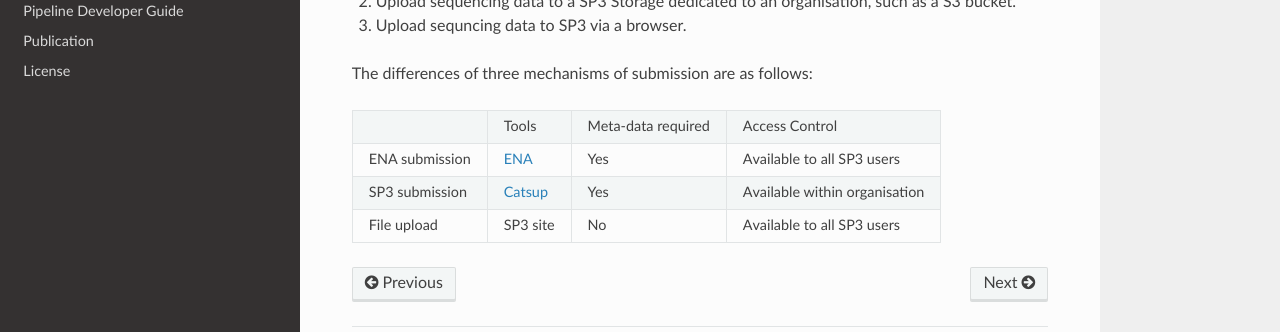
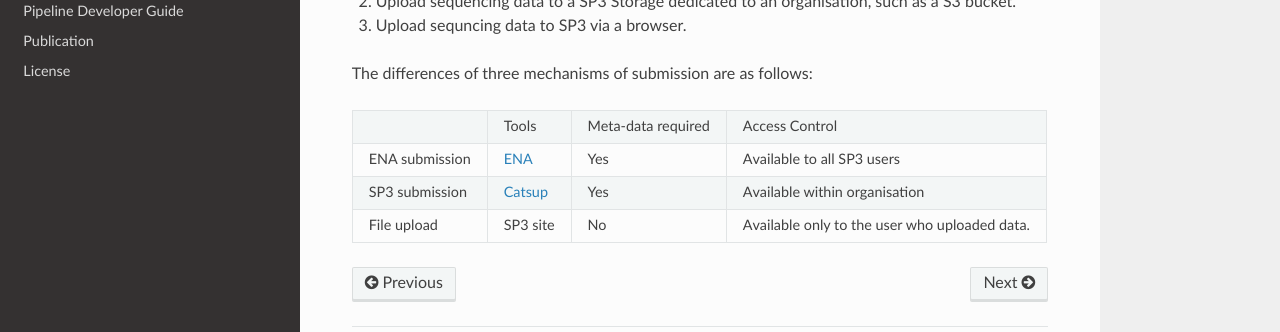
Before and after one commit to oxfordmmm/catdocs, a Sphinx documentation site: the page built from docs/source/user.rst, in a window 1280 px wide and 900 px high, scrolled down 710 px. Shown: the part 468-800 px from the top of the window. Built offline with Sphinx 7.4.7 and the Read the Docs theme 2.0.0, drawn with Linux system fonts in a browser that asks for light colours.

Commit message:
Update user.rst

```diff
--- a/docs/source/user.rst
+++ b/docs/source/user.rst
@@ -41,12 +41,12 @@ There are three ways to upload sequencing data to SP3.
 
 The differences of three mechanisms of submission are as follows:
 
-+----------------+---------------------------------------------------+-------------------------+---------------------------------+
-|                |            Tools                                  |    Meta-data required   |       Access Control            |
-+----------------+---------------------------------------------------+-------------------------+---------------------------------+
-| ENA submission | `ENA <https://www.ebi.ac.uk/ena/submit>`_         |           Yes           |  Available to all SP3 users     |
-+----------------+---------------------------------------------------+-------------------------+---------------------------------+
-| SP3 submission | `Catsup <https://github.com/oxfordmmm/catsup>`_   |           Yes           | Available within organisation   |
-+----------------+---------------------------------------------------+-------------------------+---------------------------------+
-| File upload    | SP3 site                                          |           No            |  Available to all SP3 users     |
-+----------------+---------------------------------------------------+-------------------------+---------------------------------+
++----------------+---------------------------------------------------+-------------------------+-------------------------------------------------+
+|                |            Tools                                  |    Meta-data required   |       Access Control                            |
++----------------+---------------------------------------------------+-------------------------+-------------------------------------------------+
+| ENA submission | `ENA <https://www.ebi.ac.uk/ena/submit>`_         |           Yes           |  Available to all SP3 users                     |
++----------------+---------------------------------------------------+-------------------------+-------------------------------------------------+
+| SP3 submission | `Catsup <https://github.com/oxfordmmm/catsup>`_   |           Yes           |  Available within organisation                  |
++----------------+---------------------------------------------------+-------------------------+-------------------------------------------------+
+| File upload    | SP3 site                                          |           No            |  Available only to the user who uploaded data.  |
++----------------+---------------------------------------------------+-------------------------+-------------------------------------------------+
```
